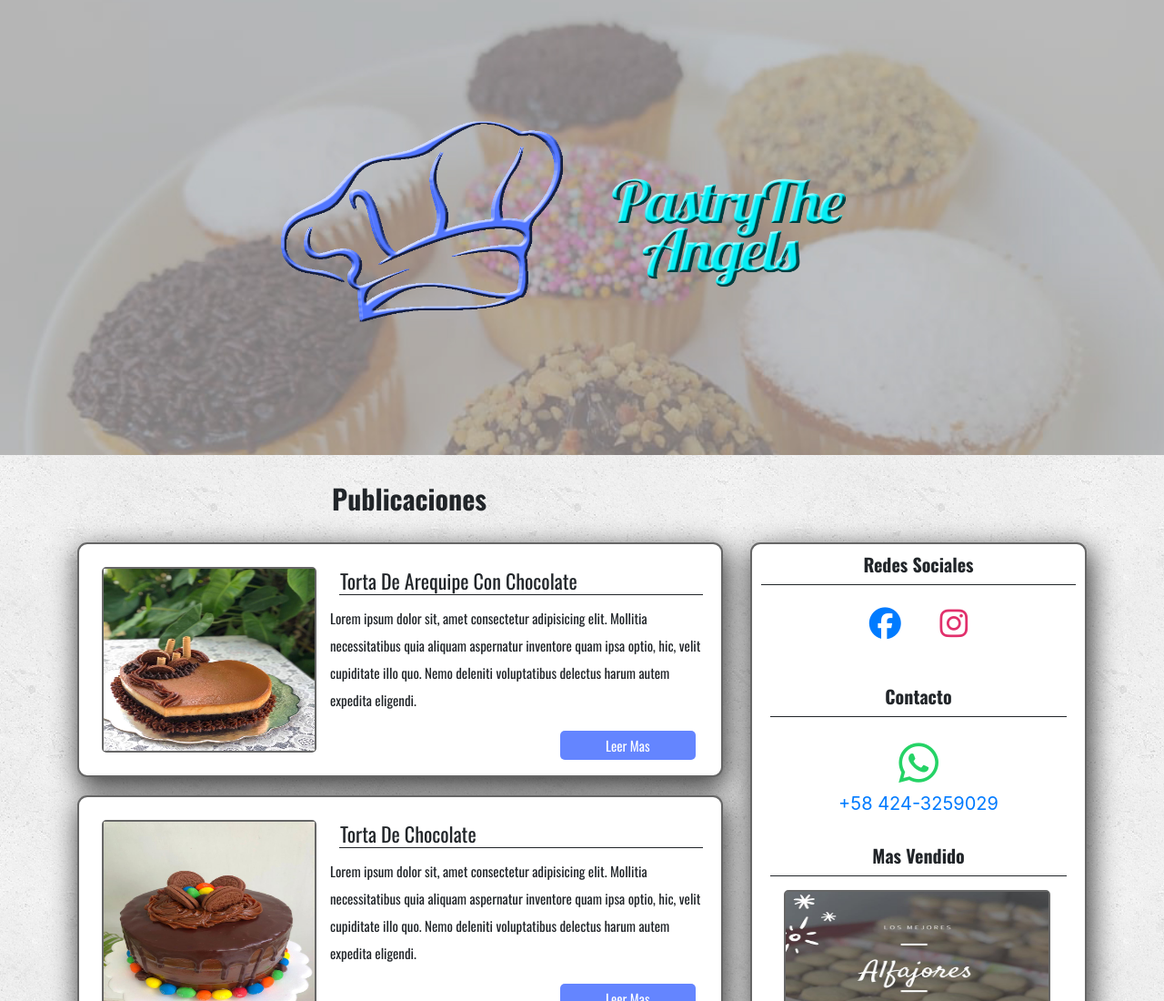
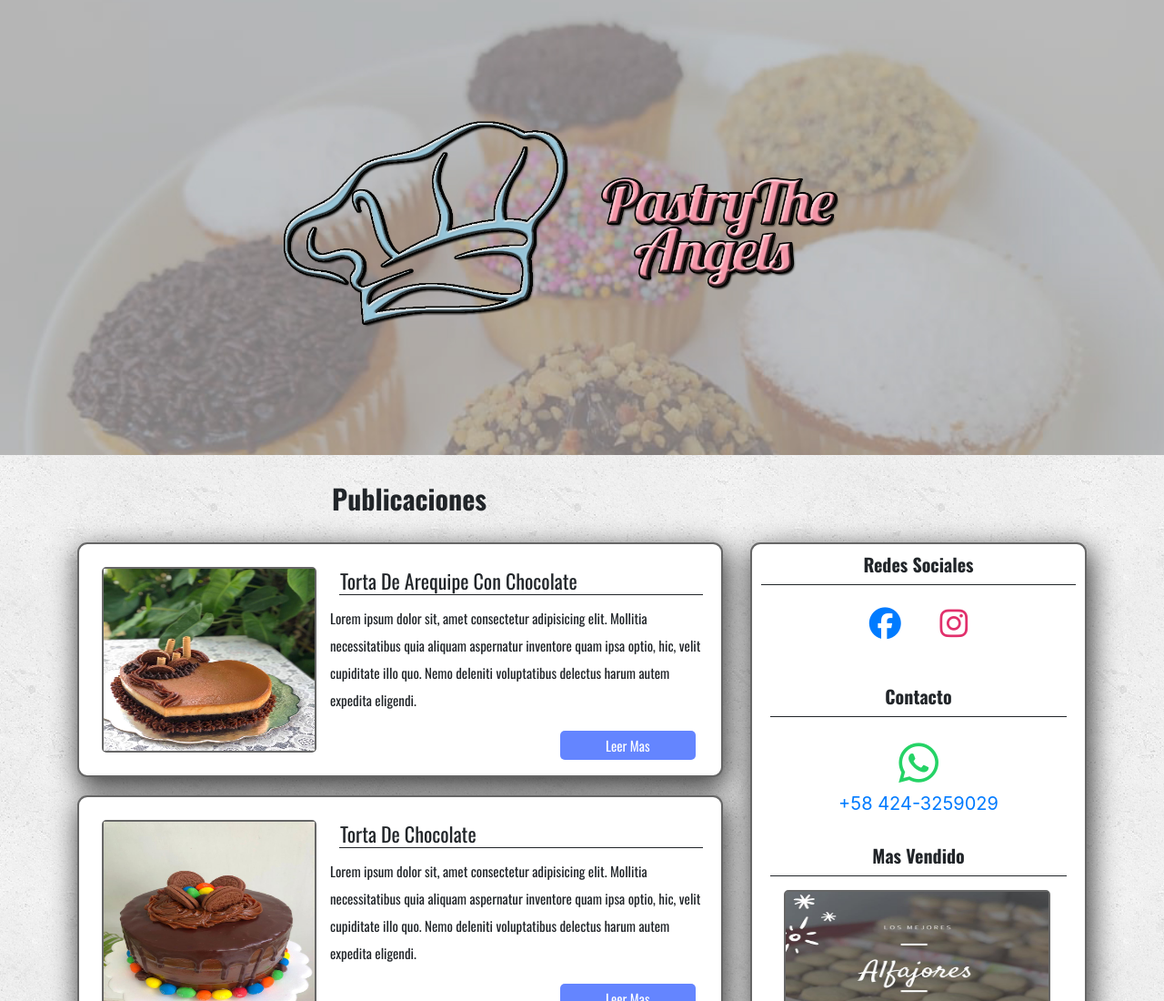
Before and after one commit to Manuelp1345/Plantilla-wordpress-PastryTheAngels, a plain HTML site: page tema para wordpress/index.html in a window 1280 px wide. Shown: the top 1100 px of the page at 91% size. Drawn offline with nearby package versions, Linux system fonts and the light colour scheme.

Commit message:
Cambio de logo

```diff
--- a/tema para wordpress/index.html
+++ b/tema para wordpress/index.html
@@ -18,7 +18,7 @@
             <div class="row contenedor-logom">
                 <div class="logo col-12">
                     <a href="#"></a>
-                    <img src="img/logo-3.png" alt="">
+                    <img src="img/logo-4.png" alt="">
                 </div>
         </div>
     </header>
```
Also changed, not shown: tema para wordpress/img/logo-4.png (added).
